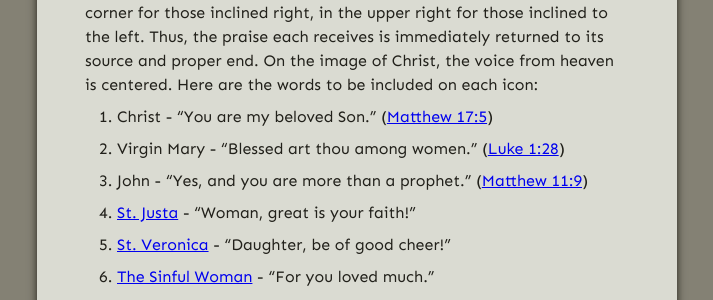
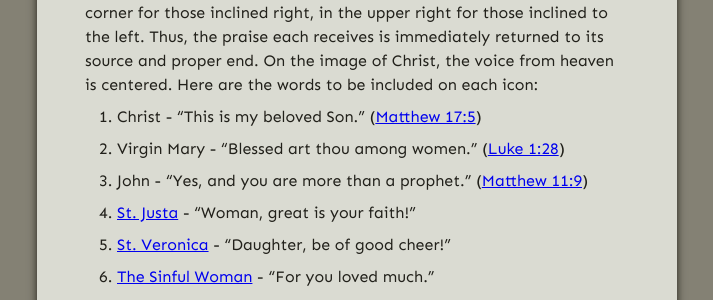
Before and after one commit to gospel-desk/www.logstown.com, a Jekyll site: the page built from _posts/2020-06-03-deisis-faithful-servants.md, in a window 1280 px wide and 900 px high, scrolled down 2030 px. Shown: the part 153-453 px from the top of the window, without its empty margins (283-996 px from the left). Built offline with Jekyll 4.4.1, drawn with Linux system fonts in a browser that asks for light colours.

Commit message:
Missed one

```diff
--- a/_posts/2020-06-03-deisis-faithful-servants.md
+++ b/_posts/2020-06-03-deisis-faithful-servants.md
@@ -132,7 +132,7 @@ receives is immediately returned to its source and proper end. On the image of
 Christ, the voice from heaven is centered. Here are the words to be included on
 each icon:
 
-1. Christ - "You are my beloved Son."
+1. Christ - "This is my beloved Son."
    ([Matthew 17:5](https://www.biblegateway.com/verse/en/Matthew%2017))
 1. Virgin Mary - "Blessed art thou among women."
    ([Luke 1:28](https://www.biblegateway.com/verse/en/Luke%201:28))
```
